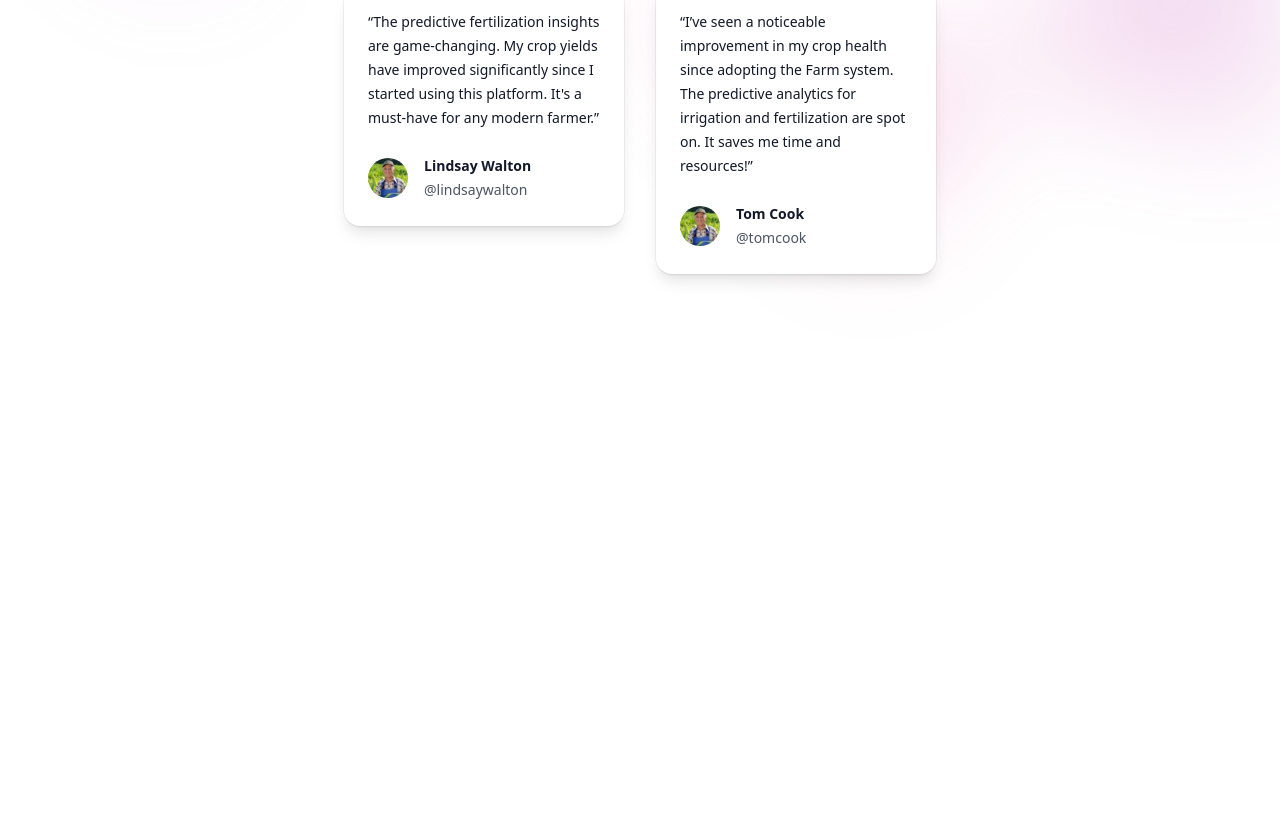
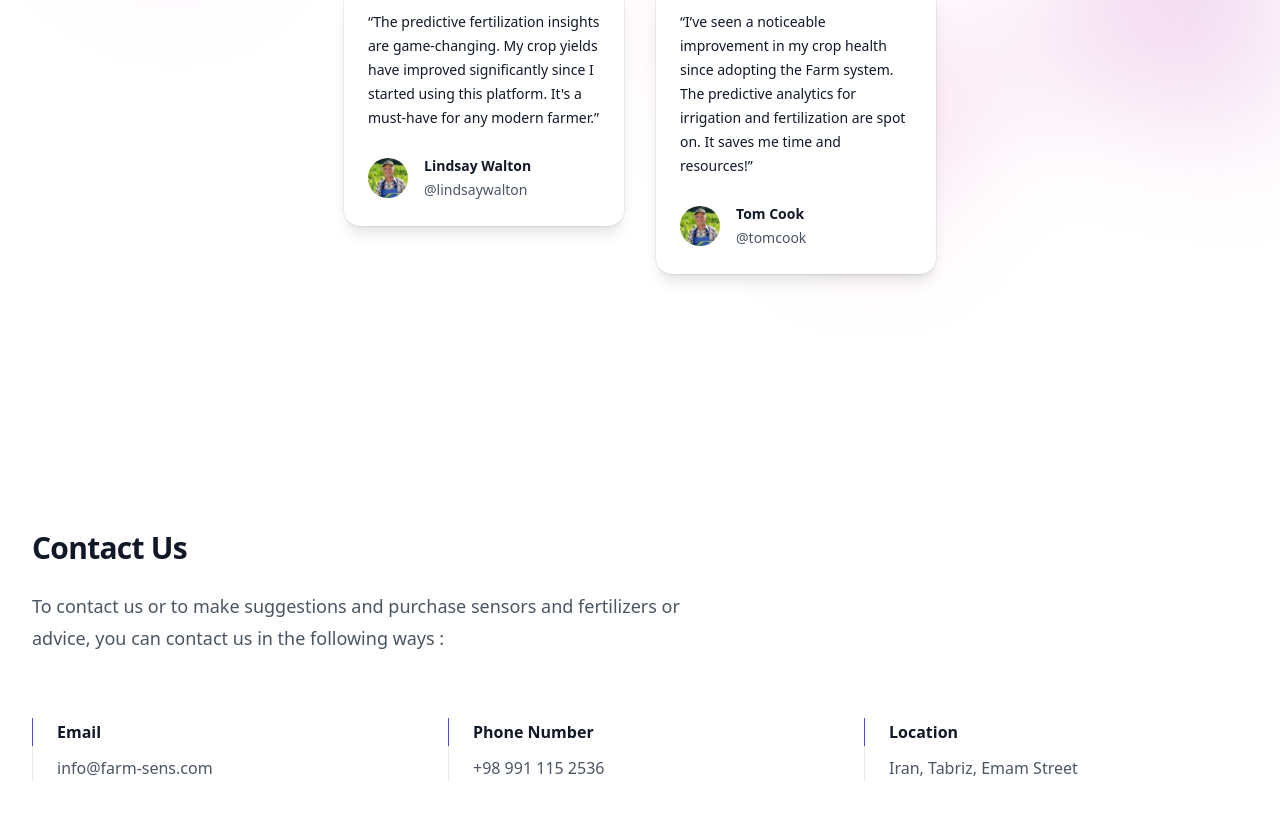
Before and after one commit to Rezaabdollahi7/farm-landing, a React (Create React App) app: page / in a window 1280 px wide. Shown: the part 2668-3488 px from the top of the page. Before the commit the page ends 3070 px from the top, so only its background shows below. Built offline with nearby package versions, Linux system fonts and the light colour scheme.

Commit message:
Feat : Contact Us section

```diff
--- a/src/App.js
+++ b/src/App.js
@@ -2,6 +2,7 @@ import Navbar from "./components/common/Navbar";
 import Hero from "./components/sections/Hero";
 import Features from "./components/sections/Features";
 import Testimonials from "./components/sections/Testimonials";
+import Contact from "./components/sections/Contact";
 
 function App() {
   return (
@@ -10,6 +11,7 @@ function App() {
       <Hero />
       <Features />
       <Testimonials />
+      <Contact />
     </div>
   );
 }
--- /dev/null
+++ b/src/components/sections/Contact.js
@@ -0,0 +1,44 @@
+export default function Contact() {
+
+    return (
+        <div className="bg-white py-24 sm:py-32">
+            <div className="mx-auto max-w-7xl px-6 lg:px-8">
+                <div className="mx-auto max-w-2xl lg:mx-0">
+                    <h2 className="text-3xl font-bold tracking-tight text-gray-900">Contact Us</h2>
+                    <p className="mt-6 text-lg leading-8 text-gray-600">
+                        To contact us or to make suggestions and purchase sensors and fertilizers or advice, you can contact us in the following ways :
+                    </p>
+                </div>
+                <div className="mx-auto mt-16 grid max-w-2xl grid-cols-1 gap-8 text-base leading-7 sm:grid-cols-2 sm:gap-y-16 lg:mx-0 lg:max-w-none lg:grid-cols-3" role="contentinfo">
+                    <div>
+                        <h3 className="border-l border-indigo-600 pl-6 font-semibold text-gray-900">Email</h3>
+                        <address className="border-l border-gray-200 pl-6 pt-2 not-italic text-gray-600">
+                            <p>
+                                <a target="_blank"  href="mailto:info@farm-sens.com" className="text-gray-600 hover:underline">
+                                    info@farm-sens.com
+                                </a>
+                            </p>
+                        </address>
+                    </div>
+                    <div>
+                        <h3 className="border-l border-indigo-600 pl-6 font-semibold text-gray-900">Phone Number</h3>
+                        <address className="border-l border-gray-200 pl-6 pt-2 not-italic text-gray-600">
+                            <p>
+                                <a target="_blank"  href="tel:+989911152536" className="text-gray-600 hover:underline">
+                                    +98 991 115 2536
+                                </a>
+                            </p>
+                        </address>
+                    </div>
+                    <div>
+                        <h3 className="border-l border-indigo-600 pl-6 font-semibold text-gray-900">Location</h3>
+                        <address className="border-l border-gray-200 pl-6 pt-2 not-italic text-gray-600">
+                            <p>Iran, Tabriz, Emam Street</p>
+                        </address>
+                    </div>
+                </div>
+            </div>
+        </div>
+    )
+
+}
--- a/src/styles/output.css
+++ b/src/styles/output.css
@@ -595,6 +595,15 @@ video {
 .ml-\[max\(50\%\2c 38rem\)\] {
   margin-left: max(50%,38rem);
 }
+.mt-1 {
+  margin-top: 0.25rem;
+}
+.mt-3 {
+  margin-top: 0.75rem;
+}
+.mt-4 {
+  margin-top: 1rem;
+}
 .block {
   display: block;
 }
@@ -746,6 +755,9 @@ video {
 }
 .gap-8 {
   gap: 2rem;
+}
+.gap-6 {
+  gap: 1.5rem;
 }
 .gap-x-1 {
   column-gap: 0.25rem;
@@ -785,6 +797,11 @@ video {
   margin-top: calc(2rem * calc(1 - var(--tw-space-y-reverse)));
   margin-bottom: calc(2rem * var(--tw-space-y-reverse));
 }
+.space-y-16 > :not([hidden]) ~ :not([hidden]) {
+  --tw-space-y-reverse: 0;
+  margin-top: calc(4rem * calc(1 - var(--tw-space-y-reverse)));
+  margin-bottom: calc(4rem * var(--tw-space-y-reverse));
+}
 .divide-y > :not([hidden]) ~ :not([hidden]) {
   --tw-divide-y-reverse: 0;
   border-top-width: calc(1px * calc(1 - var(--tw-divide-y-reverse)));
@@ -793,6 +810,10 @@ video {
 .divide-gray-500\/10 > :not([hidden]) ~ :not([hidden]) {
   border-color: rgb(107 114 128 / 0.1);
 }
+.divide-gray-100 > :not([hidden]) ~ :not([hidden]) {
+  --tw-divide-opacity: 1;
+  border-color: rgb(243 244 246 / var(--tw-divide-opacity, 1));
+}
 .overflow-hidden {
   overflow: hidden;
 }
@@ -823,11 +844,22 @@ video {
 .border-t {
   border-top-width: 1px;
 }
+.border-l {
+  border-left-width: 1px;
+}
 .border-transparent {
   border-color: transparent;
 }
 .border-gray-900\/10 {
   border-color: rgb(17 24 39 / 0.1);
+}
+.border-gray-200 {
+  --tw-border-opacity: 1;
+  border-color: rgb(229 231 235 / var(--tw-border-opacity, 1));
+}
+.border-indigo-600 {
+  --tw-border-opacity: 1;
+  border-color: rgb(79 70 229 / var(--tw-border-opacity, 1));
 }
 .bg-gray-800 {
   --tw-bg-opacity: 1;
@@ -926,6 +958,9 @@ video {
 .p-6 {
   padding: 1.5rem;
 }
+.p-10 {
+  padding: 2.5rem;
+}
 .px-2 {
   padding-left: 0.5rem;
   padding-right: 0.5rem;
@@ -1002,6 +1037,12 @@ video {
 .pt-32 {
   padding-top: 8rem;
 }
+.pt-16 {
+  padding-top: 4rem;
+}
+.pl-6 {
+  padding-left: 1.5rem;
+}
 .text-center {
   text-align: center;
 }
@@ -1041,6 +1082,9 @@ video {
 }
 .font-semibold {
   font-weight: 600;
+}
+.not-italic {
+  font-style: normal;
 }
 .leading-6 {
   line-height: 1.5rem;
@@ -1223,6 +1267,9 @@ video {
   --tw-text-opacity: 1;
   color: rgb(8 145 178 / var(--tw-text-opacity, 1));
 }
+.hover\:underline:hover {
+  text-decoration-line: underline;
+}
 .hover\:ring-gray-900\/20:hover {
   --tw-ring-color: rgb(17 24 39 / 0.2);
 }
@@ -1351,6 +1398,10 @@ video {
     justify-content: flex-start;
   }
 
+  .sm\:gap-y-16 {
+    row-gap: 4rem;
+  }
+
   .sm\:p-12 {
     padding: 3rem;
   }
@@ -1413,6 +1464,10 @@ video {
 }
 @media (min-width: 1024px) {
 
+  .lg\:col-span-2 {
+    grid-column: span 2 / span 2;
+  }
+
   .lg\:mx-0 {
     margin-left: 0px;
     margin-right: 0px;
@@ -1462,12 +1517,24 @@ video {
     grid-template-columns: repeat(2, minmax(0, 1fr));
   }
 
+  .lg\:grid-cols-3 {
+    grid-template-columns: repeat(3, minmax(0, 1fr));
+  }
+
+  .lg\:grid-cols-4 {
+    grid-template-columns: repeat(4, minmax(0, 1fr));
+  }
+
   .lg\:items-center {
     align-items: center;
   }
 
   .lg\:justify-end {
     justify-content: flex-end;
+  }
+
+  .lg\:gap-8 {
+    gap: 2rem;
   }
 
   .lg\:gap-x-10 {
```
